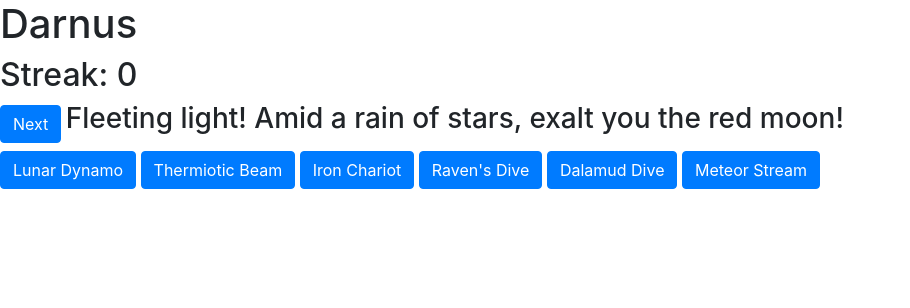
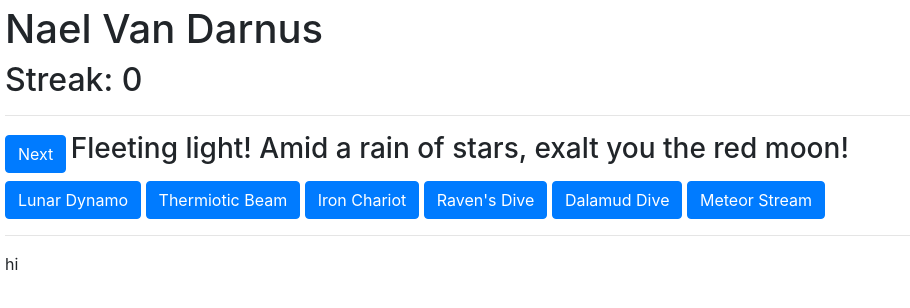
Before and after one commit to Harry-Kwon/FFXIV-UCoB-Nael-Quiz, a plain HTML site: page index.html in a window 1280 px wide. Shown: the whole page, without its empty margins (0-910 px from the left). Drawn offline with nearby package versions, Linux system fonts and the light colour scheme.

Commit message:
Minor aesthetic improvements

```diff
--- a/index.html
+++ b/index.html
@@ -11,13 +11,17 @@
     <title>Hello, world!</title>
   </head>
   <body>
-    <h1 class="d-flex">Darnus</h1>
+    <div style="margin:5px;">
+      <h1 class="d-flex">Nael Van Darnus</h1>
       <h2 id="streak">Streak: 0</h2>
+
+      <hr>
 
       <div class="my-2">
         <button type="button" class="btn btn-primary d-inline" id="next">Next</button>
         <h3 class="d-inline" id="prompt">O hallowed moon, take fire and scorch my foes!</h3>
       </div>
+
 
       <div id="answerButtons">
         <button type="button" class="btn btn-primary" id="lunar_dynamo">Lunar Dynamo</button>
@@ -28,6 +32,9 @@
         <button type="button" class="btn btn-primary" id="meteor_stream">Meteor Stream</button>
       </div>
 
+      <hr>
+
+      hi
 
       <script src="darnus.js"></script>
 
@@ -36,5 +43,6 @@
       <script src="https://code.jquery.com/jquery-3.4.1.slim.min.js" integrity="sha384-J6qa4849blE2+poT4WnyKhv5vZF5SrPo0iEjwBvKU7imGFAV0wwj1yYfoRSJoZ+n" crossorigin="anonymous"></script>
       <script src="https://cdn.jsdelivr.net/npm/popper.js@1.16.0/dist/umd/popper.min.js" integrity="sha384-Q6E9RHvbIyZFJoft+2mJbHaEWldlvI9IOYy5n3zV9zzTtmI3UksdQRVvoxMfooAo" crossorigin="anonymous"></script>
       <script src="https://stackpath.bootstrapcdn.com/bootstrap/4.4.1/js/bootstrap.min.js" integrity="sha384-wfSDF2E50Y2D1uUdj0O3uMBJnjuUD4Ih7YwaYd1iqfktj0Uod8GCExl3Og8ifwB6" crossorigin="anonymous"></script>
+    </div>
   </body>
 </html>
```
Lines whose indentation alone changed are shown as unchanged.
